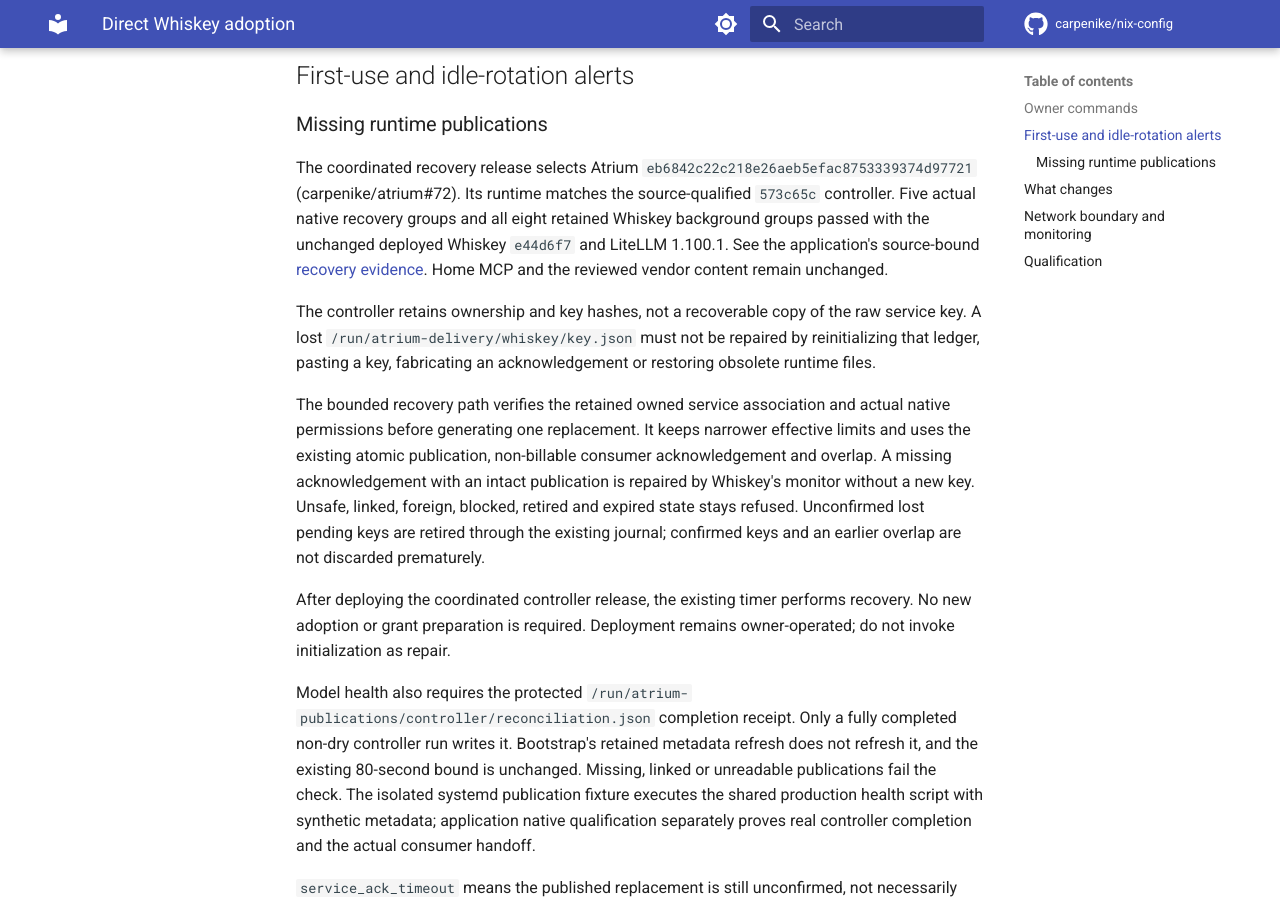
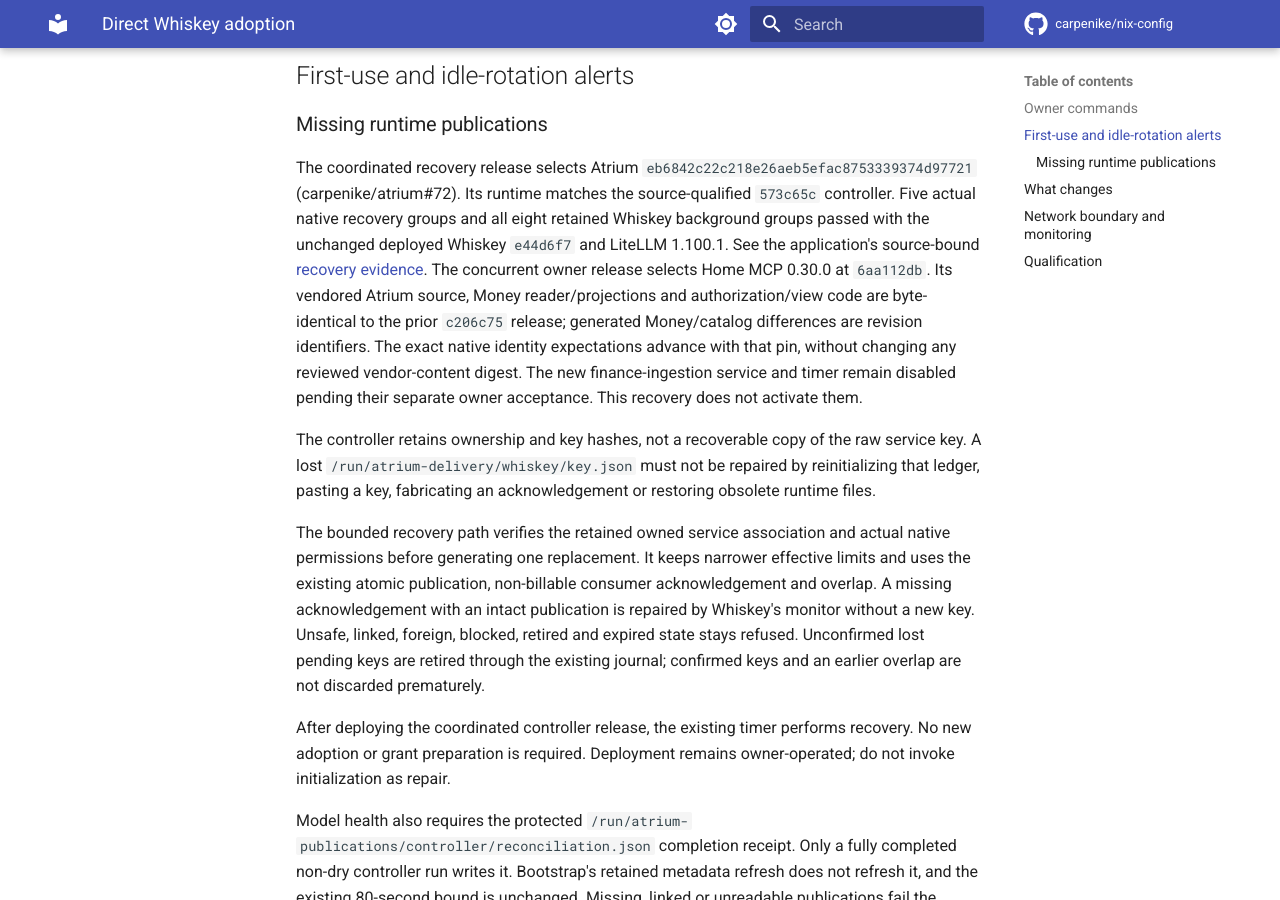
Before and after one commit to carpenike/nix-config, an MkDocs documentation site: the page built from docs/services/atrium-whiskey-cutover.md, in a window 1280 px wide and 900 px high, scrolled down 1105 px. Built offline with MkDocs 1.6.1 and Material for MkDocs 9.7.7, drawn with Linux system fonts in a browser that asks for light colours; comment, search, counter and statistics services are not loaded.

Commit message:
test(atrium): reconcile the owner native release identity
Retain Home MCP0.30.0 at6aa112db from current main. Verify unchanged vendored Atrium, Money reader/projections and authority code before advancing exact native identity expectations. Generated Money/catalog changes are revision identifiers only; new ingestion stays disabled. Do not waive hosted composition failures or downgrade the owner release.

Co-authored-by: Copilot <223556219+Copilot@users.noreply.github.com>
Copilot-Session: e69d7724-2617-4d5a-832a-fd60d9aebf5d

```diff
--- a/docs/services/atrium-whiskey-cutover.md
+++ b/docs/services/atrium-whiskey-cutover.md
@@ -56,7 +56,13 @@ native recovery groups and all eight retained Whiskey background groups
 passed with the unchanged deployed Whiskey `e44d6f7` and LiteLLM 1.100.1.
 See the application's source-bound
 [recovery evidence](https://github.com/carpenike/atrium/blob/eb6842c22c218e26aeb5efac8753339374d97721/docs/evidence/ATR-N04-runtime-loss-573c65c.md).
-Home MCP and the reviewed vendor content remain unchanged.
+The concurrent owner release selects Home MCP 0.30.0 at `6aa112db`. Its
+vendored Atrium source, Money reader/projections and authorization/view code
+are byte-identical to the prior `c206c75` release; generated Money/catalog
+differences are revision identifiers. The exact native identity expectations
+advance with that pin, without changing any reviewed vendor-content digest.
+The new finance-ingestion service and timer remain disabled pending their
+separate owner acceptance. This recovery does not activate them.
 
 The controller retains ownership and key hashes, not a recoverable copy of
 the raw service key. A lost `/run/atrium-delivery/whiskey/key.json` must not
```
Also changed, not shown: 2 other files.
